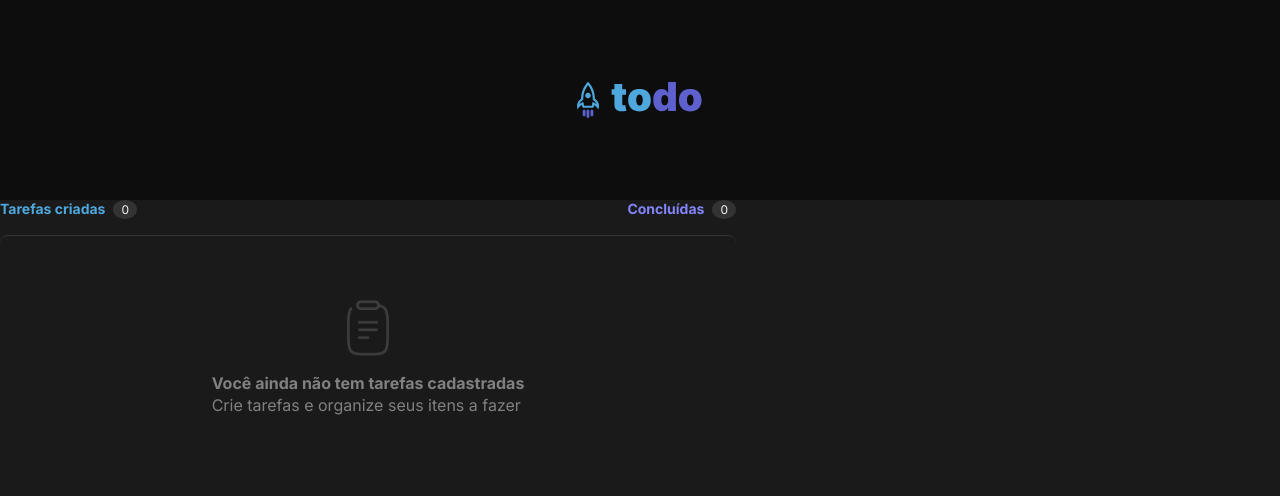
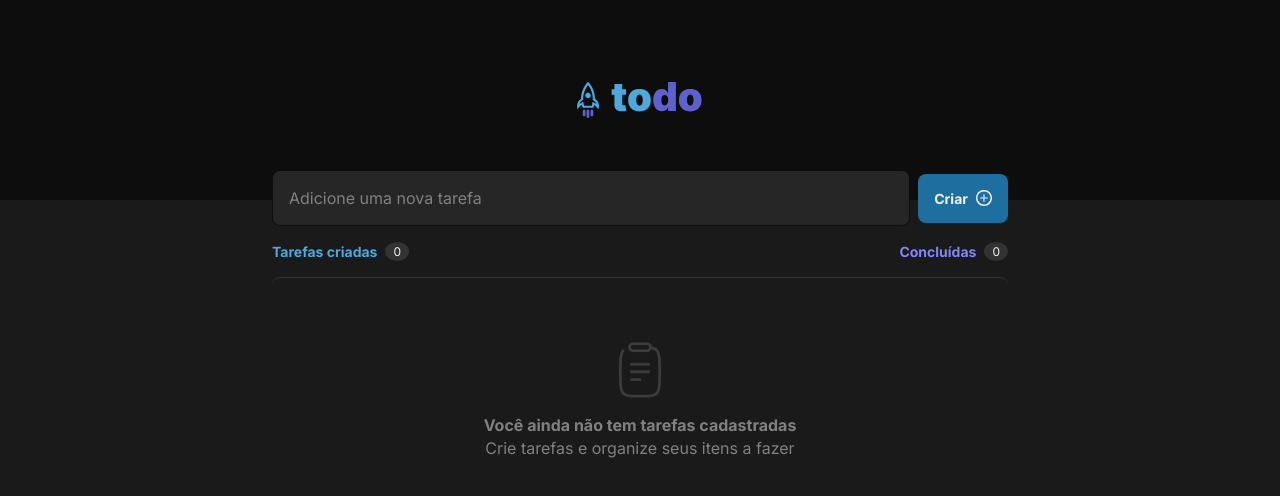
Before and after one commit to JoaoVtrMorais/to-do-app, a React (Vite) app: page / in a window 1280 px wide. Shown: the top 496 px of the page. Built offline with nearby package versions, Linux system fonts and the light colour scheme.

Commit message:
style(components): improved styling and alignment of components

```diff
--- a/src/App.module.css
+++ b/src/App.module.css
@@ -1,6 +1,12 @@
+div {
+    display: flex;
+    flex-direction: column;
+    align-items: center;
+}
+
+
 .content {
     display: flex;
-    justify-content: center;
     flex-direction: column;
     gap: 1rem;
     max-width: 46rem;
--- a/src/App.tsx
+++ b/src/App.tsx
@@ -1,4 +1,4 @@
-// import { AddNewTask } from './components/AddNewTask';
+import { AddNewTask } from './components/AddNewTask';
 import { Header } from './components/Header';
 import './global.css';
 import styles from './App.module.css';
@@ -12,12 +12,11 @@ function App() {
 
       <main className={styles.content}>
 
-        {/* <AddNewTask /> */}
+        <AddNewTask />
 
         <Infos />
 
         <EmptyTasks />
-
 
       </main>
     </div>
--- a/src/components/AddNewTask.module.css
+++ b/src/components/AddNewTask.module.css
@@ -2,6 +2,7 @@
     display: flex;
     justify-content: center;
     align-items: center;
+    flex-direction: row;
     gap: .5rem;
     width: 46rem;
     margin-top: calc(0px - 1.5rem - 6px);
--- a/src/components/Header.module.css
+++ b/src/components/Header.module.css
@@ -3,6 +3,7 @@
     display: flex;
     justify-content: center;
     padding: 4.5rem 0 5rem 0;
+    width: 100vw;
 }
 
 .header img {
--- a/src/components/Infos.module.css
+++ b/src/components/Infos.module.css
@@ -2,5 +2,6 @@
     display: flex;
     justify-content: space-between;
     align-items: center;
+    flex-direction: row;
     width: 100%;
 }
```
